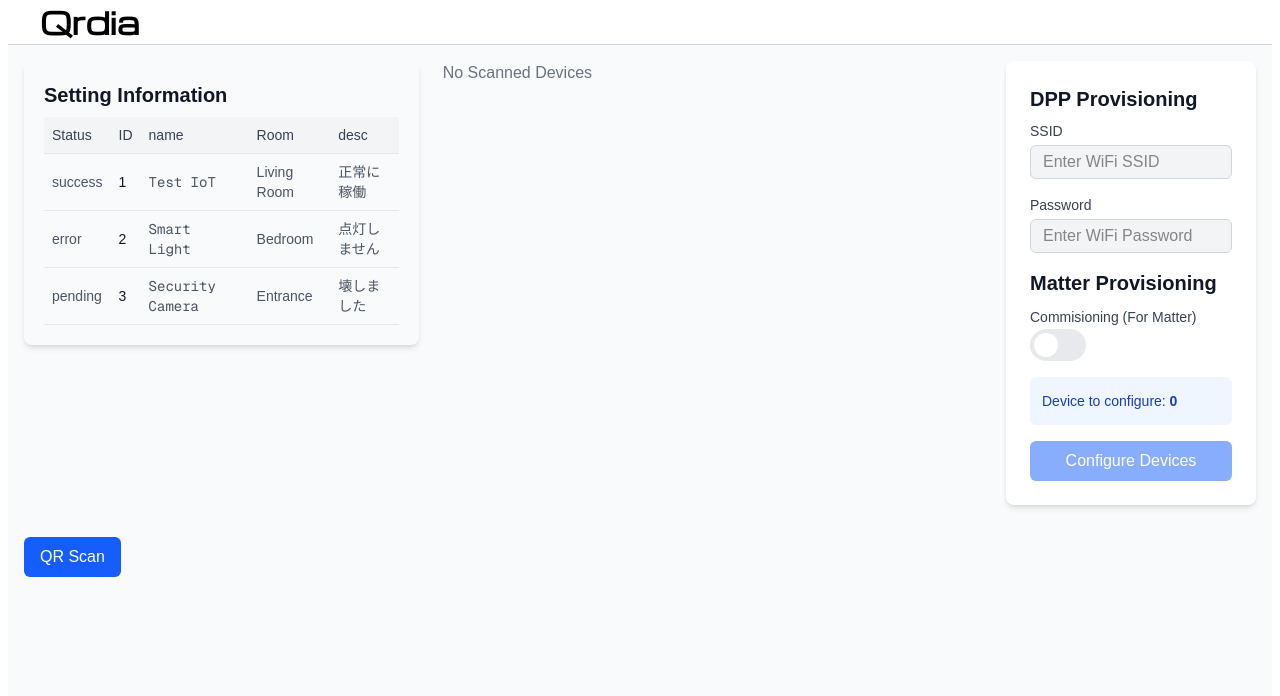
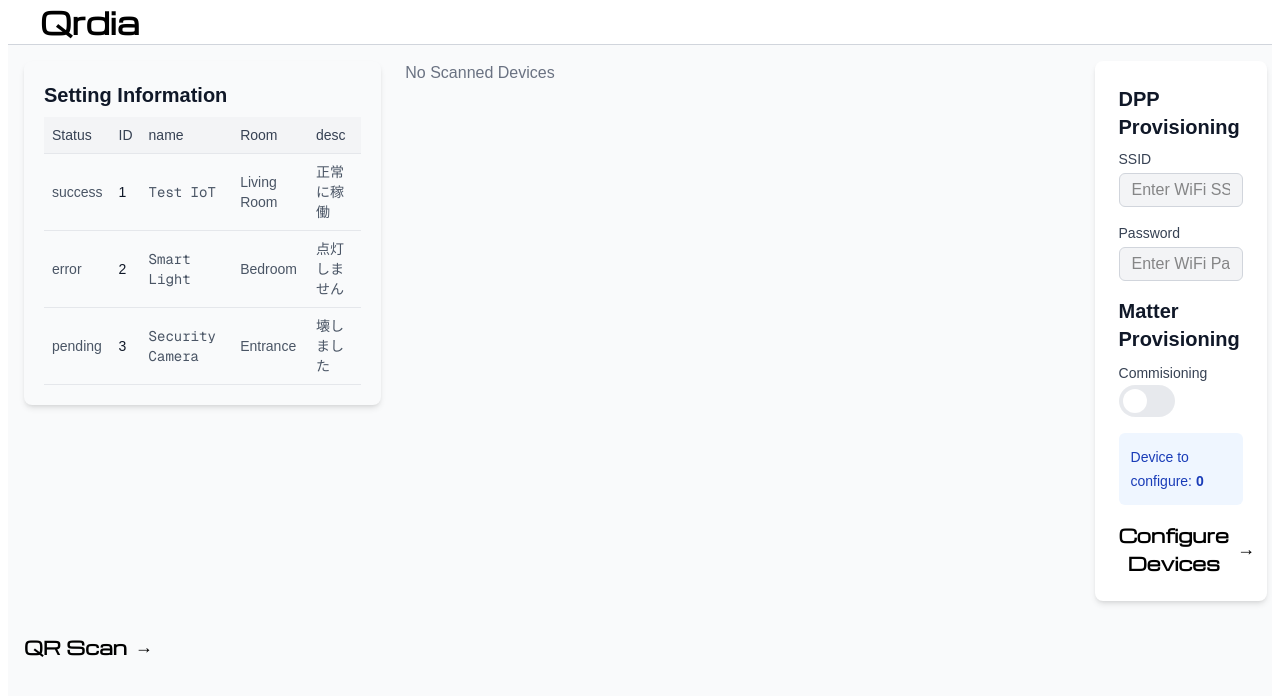
Before and after one commit to fujiwara-e/Qrdia, a Next.js app in the folder frontend/: page / in a window 1280 px wide. Shown: the top 696 px of the page. Built offline with nearby package versions, Linux system fonts and the light colour scheme.

Commit message:
Update UI using ArrowButton

```diff
--- a/frontend/src/app/page.tsx
+++ b/frontend/src/app/page.tsx
@@ -6,6 +6,7 @@ import { ConfigForm } from '@/components/ConfigForm';
 import { generateMockData, storage } from '@/lib/utils';
 import { QRScanner } from '@/components/QRScanner';
 import { HistoryTable } from '@/components/HistoryTable';
+import { ArrowButton } from '@/components/ui/Button';
 import { ScannedDevicesTable } from '@/components/ScannedDevicesTable';
 import { Layout } from '@/components/Layout';
 import type { WiFiConfig, Device, QRData } from '@/lib/types';
@@ -63,14 +64,14 @@ export default function HomePage() {
 
   return (
     <Layout>
-      <div className="grid grid-cols-1 md:grid-cols-3 gap-6">
+      <div className="grid grid-cols-1 md:grid-cols-[29%_54%_14%] gap-6">
         <div>
           <HistoryTable history={history} />
         </div>
-        <div className="md:col-span-1 md:w-[530px]">
+        <div>
           <ScannedDevicesTable devices={scannedDevices} />
         </div>
-        <div className="md:col-span-1 md:w-[250px] ml-auto">
+        <div>
           <ConfigForm
             onSubmit={handleConfigSubmit}
             disabled={scannedDevices.length === 0}
--- a/frontend/src/components/ConfigForm.tsx
+++ b/frontend/src/components/ConfigForm.tsx
@@ -2,7 +2,7 @@
 
 import React, { useState } from 'react';
 import ToggleSwitch from '@/components/ui/ToggleSwitch';
-import { Button } from '@/components/ui/Button';
+import { ArrowButton } from '@/components/ui/Button';
 import { SectionTitle } from './ui/SectionTitle';
 import { Input } from '@/components/ui/Input';
 import type { WiFiConfig, Device } from '@/lib/types';
@@ -61,7 +61,7 @@ export function ConfigForm({ onSubmit, disabled = false, loading = false, device
                 <SectionTitle>Matter Provisioning</SectionTitle>
 
                 <div className="items-center space-x-3">
-                    <span className="text-sm text-gray-700">Commisioning (For Matter)</span>
+                    <span className="text-sm text-gray-700">Commisioning</span>
                     <ToggleSwitch disabled={disabled || loading} />
                 </div>
 
@@ -72,15 +72,13 @@ export function ConfigForm({ onSubmit, disabled = false, loading = false, device
                     </span>
                 </div>
 
-                <Button
+                <ArrowButton
                     type="submit"
-                    size="md"
-                    loading={loading}
                     disabled={disabled || loading || !ssid.trim() || !password.trim()}
                     className="w-full"
                 >
                     {loading ? 'Configuring...' : 'Configure Devices'}
-                </Button>
+                </ArrowButton>
             </form>
         </div>
     );
--- a/frontend/src/components/HistoryTable.tsx
+++ b/frontend/src/components/HistoryTable.tsx
@@ -1,7 +1,6 @@
 'use client';
 
 import React, { useState, useEffect } from 'react';
-import { formatDate } from '@/lib/utils';
 import { SectionTitle } from './ui/SectionTitle';
 import type { Device } from '@/lib/types';
 
--- a/frontend/src/components/QRScanner.tsx
+++ b/frontend/src/components/QRScanner.tsx
@@ -2,7 +2,7 @@
 
 import React, { useRef, useEffect, useState } from 'react';
 import jsQR from 'jsqr';
-import { Button } from '@/components/ui/Button';
+import { ArrowButton } from '@/components/ui/Button';
 import { PopupWindow } from '@/components/ui/PopupWindow';
 import { useCamera } from '@/hooks/useCamera';
 import type { QRData } from '@/lib/types';
@@ -124,13 +124,13 @@ export function QRScanner({ onQrDetected }: QRScannerProps) {
     return (
         <div className="space-y-2">
             <div className="flex items-center justify-between">
-                <Button
+                <ArrowButton
                     onClick={handleStartScanning}
                     loading={status === 'starting'}
                     disabled={status === 'starting' || isPopupOpen}
                 >
                     QR Scan
-                </Button>
+                </ArrowButton>
             </div>
 
             {error && (
@@ -144,9 +144,9 @@ export function QRScanner({ onQrDetected }: QRScannerProps) {
                     <div className="space-y-2">
                         <div className="flex items-center justify-between">
                             <h2 className="text-xl font-semibold">QR Code Preview</h2>
-                            <Button onClick={handleStopScanning} variant="danger">
+                            <ArrowButton onClick={handleStopScanning} >
                                 Camera OFF
-                            </Button>
+                            </ArrowButton>
                         </div>
                         <div className="relative overflow-hidden rounded-lg bg-gray-100 flex justify-center">
                             <video
--- a/frontend/src/components/ScannedDevicesTable.tsx
+++ b/frontend/src/components/ScannedDevicesTable.tsx
@@ -16,6 +16,7 @@ export function ScannedDevicesTable(
                             <th className="px-2 py-2 text-left text-sm font-medium text-gray-700 whitespace-nowrap">MAC</th>
                             <th className="px-1 py-2 text-left text-sm font-medium text-gray-700">Channel</th>
                             <th className="px-2 py-2 text-left text-sm font-medium text-gray-700">Key</th>
+                            <th className="px-2 py-2 text-left text-sm font-medium text-gray-700">Setup</th>
                         </tr>
                     </thead>
                     <tbody>
@@ -28,6 +29,9 @@ export function ScannedDevicesTable(
                                         ? `${d.key.slice(0, 20)}...${d.key.slice(-20)}`
                                         : d.key}
                                 </td>
+                                <td className="px-2 py-2 text-sm text-gray-600">
+                                    <button type="button" className="px-3 py-1 bg-blue-500 text-white rounded hover:bg-blue-600 transition">ボタン</button>
+                                </td>
                             </tr>
                         ))}
                     </tbody>
--- a/frontend/src/components/ui/Button.tsx
+++ b/frontend/src/components/ui/Button.tsx
@@ -64,3 +64,23 @@ export function Button({
         </button>
     );
 }
+interface ArrowButtonProps extends React.ButtonHTMLAttributes<HTMLButtonElement> {
+    children?: React.ReactNode;
+    className?: string;
+    loading?: boolean;
+}
+
+export function ArrowButton({ children, className, ...props }: ArrowButtonProps) {
+    return (
+        <button
+            className={cn(
+                "group flex items-center space-x-2 text-black font-semibold text-lg transition-colors duration-300 hover:text-gray-400",
+                className
+            )}
+            {...props}
+        >
+            <span style={{ fontFamily: "'Michroma', sans-serif" }}>{children}</span>
+            <span className="transform transition-transform duration-300 group-hover:translate-x-1">→</span>
+        </button>
+    );
+}
```
